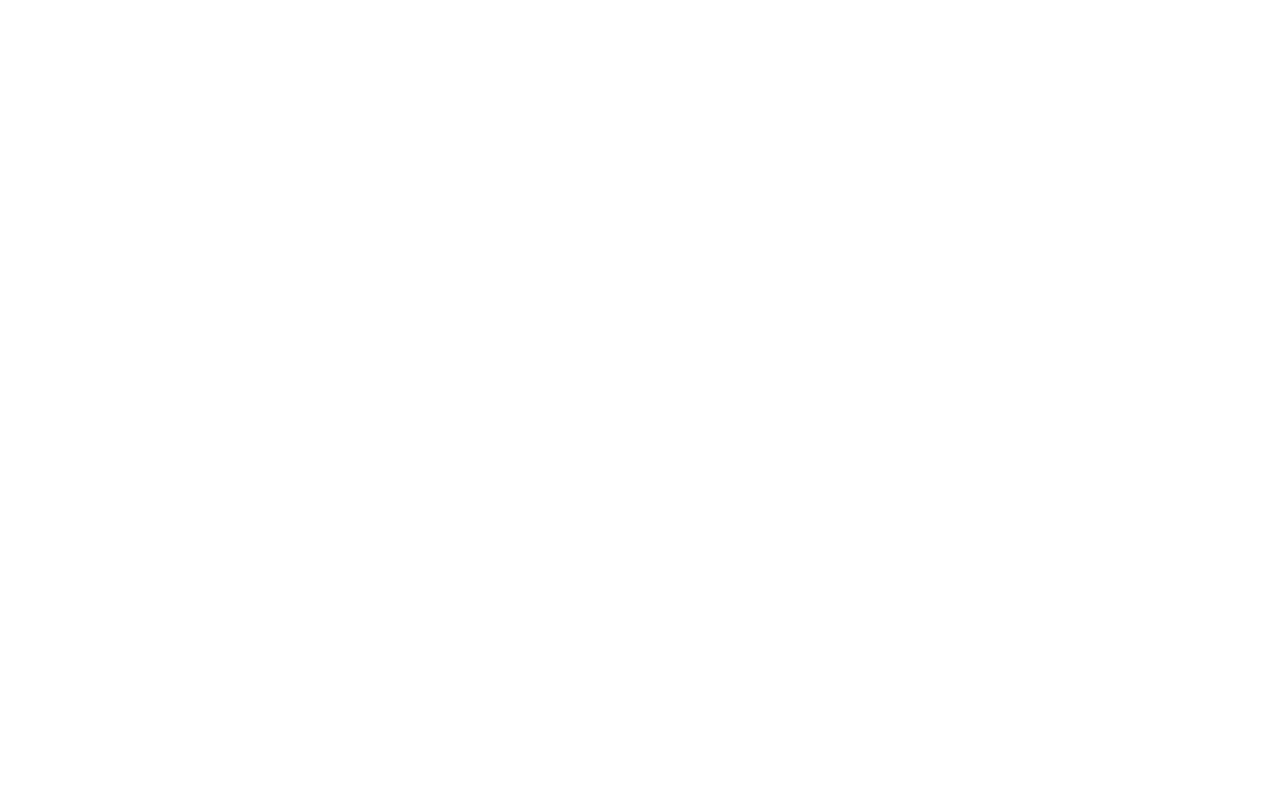
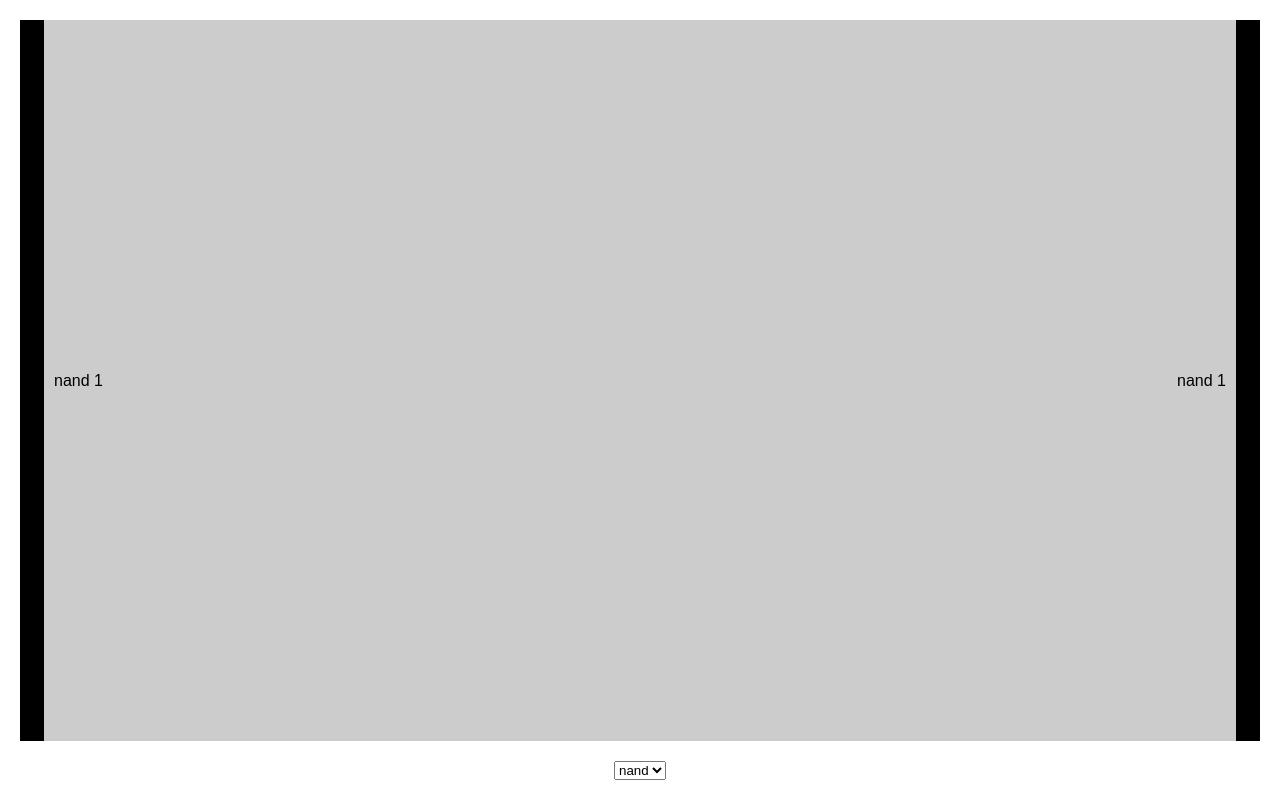
Before and after one commit to DarkAce65/logic, a website built with Vite: page index.html in a window 1280 px wide. Built offline with nearby package versions, Linux system fonts and the light colour scheme.

Commit message:
Add control to switch between graphs

```diff
--- a/index.html
+++ b/index.html
@@ -6,7 +6,10 @@
     <title>logic</title>
   </head>
   <body>
-    <div id="container"></div>
+    <div id="container">
+      <div id="sankeyContainer"></div>
+      <div id="controls"></div>
+    </div>
     <script type="module" src="/src/main.ts"></script>
   </body>
 </html>
--- a/src/main.scss
+++ b/src/main.scss
@@ -3,6 +3,19 @@ body {
 }
 
 #container {
+  display: flex;
   width: 100%;
   height: 100vh;
+  flex-direction: column;
 }
+
+#sankeyContainer {
+  flex: 1;
+  overflow: hidden;
+}
+
+#controls {
+  text-align: center;
+  padding: 20px;
+  padding-top: 0;
+}
--- a/src/main.ts
+++ b/src/main.ts
@@ -28,7 +28,7 @@ const renderGateVisualizations = (element: HTMLElement): ((gate: string) => void
 
   const nodes = svg.append('g');
   const links = svg.append('g');
-  const text = svg.append('g');
+  const text = svg.append('g').attr('font-size', 16);
 
   element.appendChild(svg.node()!);
 
@@ -65,7 +65,6 @@ const renderGateVisualizations = (element: HTMLElement): ((gate: string) => void
       .text((d) => d.value);
 
     text
-      .attr('font-size', 16)
       .selectAll('text')
       .data(sankeyLayout.nodes)
       .join('text')
@@ -73,16 +72,31 @@ const renderGateVisualizations = (element: HTMLElement): ((gate: string) => void
       .attr('y', (d) => (d.y1! + d.y0!) / 2)
       .attr('dy', '0.35em')
       .attr('text-anchor', (d) => (d.x0! < width / 2 ? 'start' : 'end'))
-      .text((d) => `${d.gate} ${d.totalNANDGates}`);
+      .text((d) => `${d.displayText || d.gate} ${d.totalNANDGates}`);
   };
 };
 
-const render = renderGateVisualizations(document.querySelector('#container')!);
-render('xor');
+document.addEventListener('DOMContentLoaded', () => {
+  const render = renderGateVisualizations(document.querySelector('#sankeyContainer')!);
+  const gateSelector = document.createElement('select');
+  for (const gate of Object.keys(sankeyLayouts)) {
+    const option = document.createElement('option');
+    option.value = gate;
+    option.text = gate;
+    gateSelector.appendChild(option);
+  }
+  document.querySelector('#controls')!.appendChild(gateSelector);
+  gateSelector.value = 'nand';
 
-window.addEventListener(
-  'resize',
-  debounce(() => {
-    render('xor');
-  }, 250)
-);
+  render(gateSelector.value);
+  gateSelector.addEventListener('change', (evt) => {
+    render((evt.target as HTMLInputElement).value);
+  });
+
+  window.addEventListener(
+    'resize',
+    debounce(() => {
+      render(gateSelector.value);
+    }, 250)
+  );
+});
```
